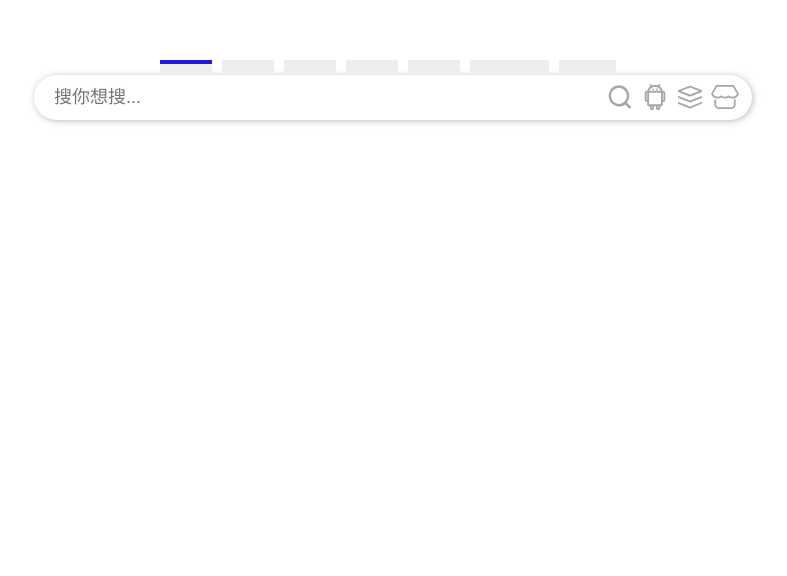
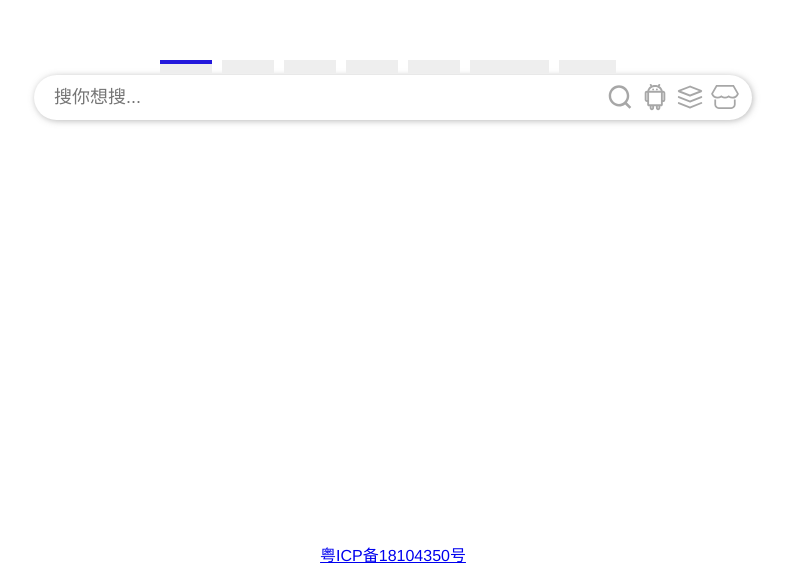
Before and after one commit to angcyo/angcyo.com, a Vue app: page / in a window 1280 px wide. Shown: the part 224-800 px from the top of the page, without its empty margins (247-1034 px from the left). Built offline with nearby package versions, Linux system fonts and the light colour scheme; what view-design would draw is missing.

Commit message:
+ copyright

```diff
--- a/src/views/Home.vue
+++ b/src/views/Home.vue
@@ -6,19 +6,23 @@
                     @onSelectItems="onSelectItems">选择搜索引擎
             </SearchAction>
 
-            <SearchEdit v-model="searchKey"
+            <SearchEdit @onFocus="onFocus"
                         @onSearch="onSearch"
+                        @onSearchApi="onSearchApi"
+                        @onSearchJcenter="onSearchJcenter"
                         @onSearchMvn="onSearchMvn"
-                        @onSearchApi="onSearchApi"
-                        @onFocus="onFocus"
-                        @onSearchJcenter="onSearchJcenter">搜索输入框
+                        v-model="searchKey">搜索输入框
             </SearchEdit>
 
             <SearchHistory :items="historyItems"
                            :show="showHistory"
-                           @onDeleteItem="onDeleteItem"
-                           @onClickItem="onClickItem">搜索历史
+                           @onClickItem="onClickItem"
+                           @onDeleteItem="onDeleteItem">搜索历史
             </SearchHistory>
+        </div>
+
+        <div class="copyright">
+            <a href="http://www.beian.miit.gov.cn" target="_blank">粤ICP备18104350号</a>
         </div>
     </div>
 </template>
@@ -167,4 +171,11 @@
             transform: translateY(0px);
         }
     }
+
+    .copyright {
+        position: absolute;
+        bottom: 0px;
+        margin: 0 auto;
+        padding: 10px;
+    }
 </style>
```
